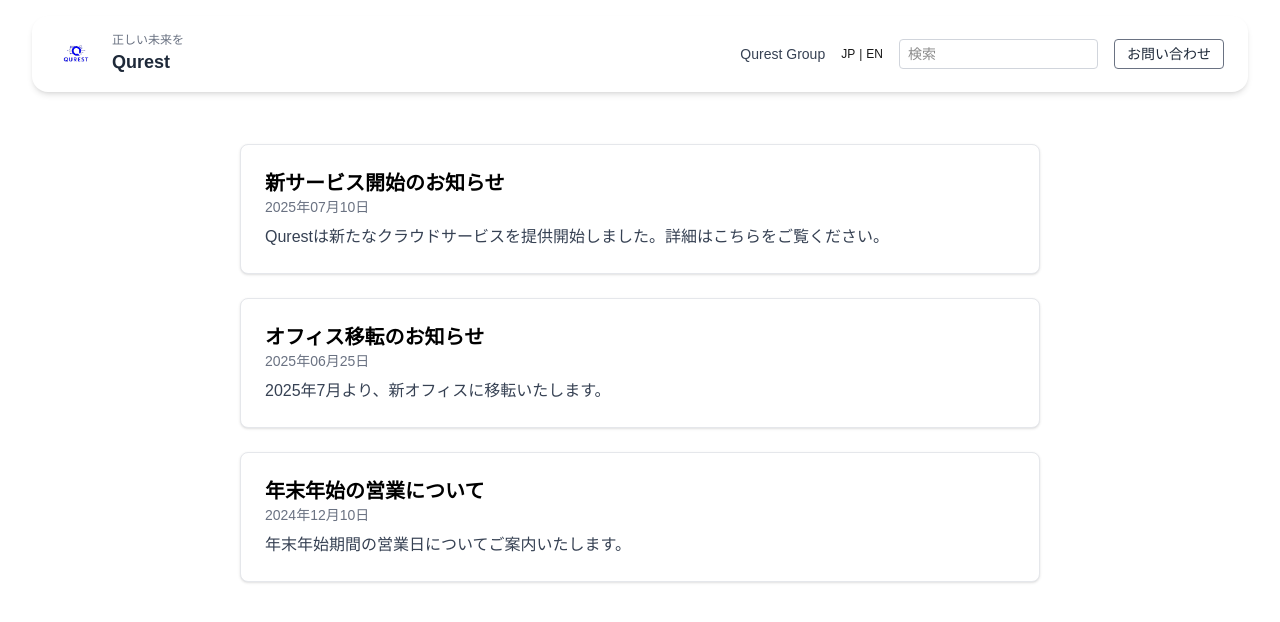
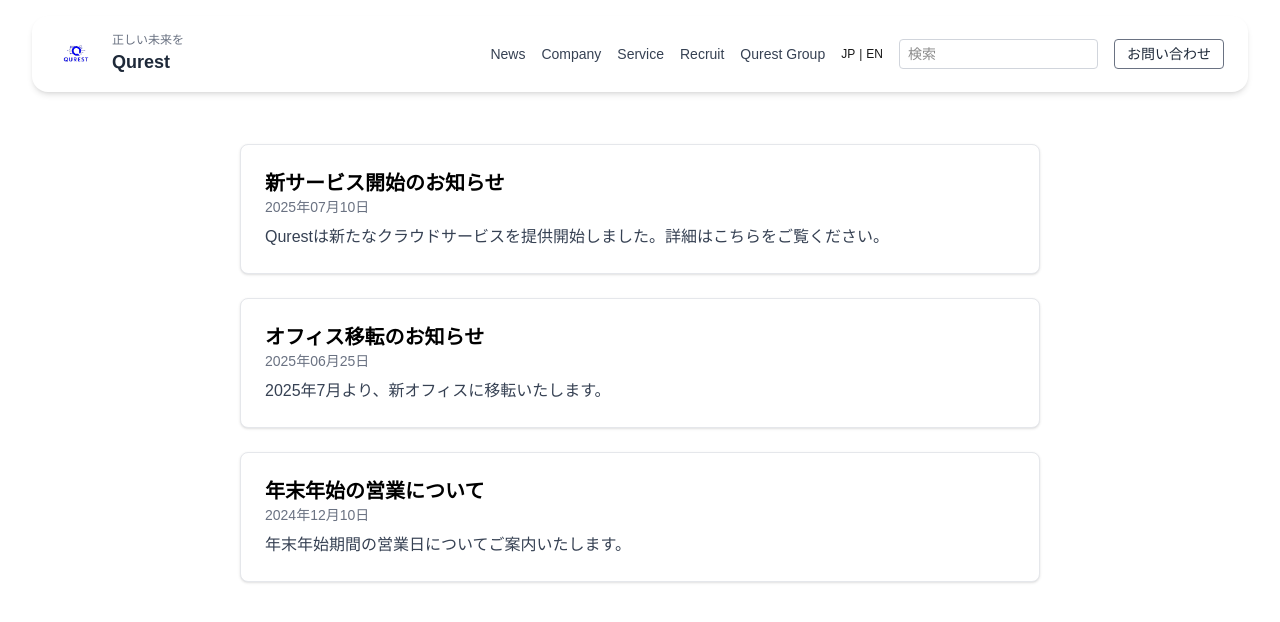
Before and after one commit to yota4071/qurest_HP, a Next.js app: page /news in a window 1280 px wide. Shown: the top 622 px of the page. Built offline with nearby package versions, Linux system fonts and the light colour scheme.

Commit message:
ナビゲーションリンクの変更

```diff
--- a/src/app/news/page.tsx
+++ b/src/app/news/page.tsx
@@ -1,6 +1,9 @@
-//お知らせなど'use client';
+
+'use client';
 
 import { motion } from 'framer-motion';
+
+const MotionH1 = motion('h1');
 
 const dummyNews = [
   {
@@ -26,14 +29,14 @@ const dummyNews = [
 export default function NewsPage() {
   return (
     <section className="bg-white max-w-4xl mx-auto py-16 px-6 sm:px-12 text-black">
-      <motion.h1
+      <MotionH1
         className="text-3xl sm:text-4xl font-bold mb-10 text-center"
         initial={{ opacity: 0, y: 20 }}
         animate={{ opacity: 1, y: 0 }}
         transition={{ duration: 0.5 }}
       >
         お知らせ一覧
-      </motion.h1>
+      </MotionH1>
 
       <div className="space-y-6">
         {dummyNews.map((news) => (
--- a/src/components/Header.tsx
+++ b/src/components/Header.tsx
@@ -17,26 +17,31 @@ export default function Header() {
           </div>
         </Link>
 
-        {/* 右メニュー */}
-        <div className="flex flex-wrap gap-4 mt-4 sm:mt-0 sm:ml-auto items-center text-sm">
+        {/* 右メニュー全体 */}
+        <div className="flex flex-col sm:flex-row sm:items-center gap-4 mt-4 sm:mt-0 sm:ml-auto text-sm">
+
+          {/* ナビゲーションリンク */}
+          <nav className="flex gap-4">
+            <Link href="/news" className="text-gray-700 hover:underline">News</Link>
+            <Link href="/about" className="text-gray-700 hover:underline">Company</Link>
+            <Link href="/service" className="text-gray-700 hover:underline">Service</Link>
+            <Link href="/recruit" className="text-gray-700 hover:underline">Recruit</Link>
+          </nav>
+
+          {/* 言語選択・検索・問い合わせ */}
           <span className="text-gray-700 whitespace-nowrap">Qurest Group</span>
           <div className="flex items-center gap-1 text-xs">
-            <span>JP</span>
-            <span>|</span>
-            <span>EN</span>
+            <span>JP</span><span>|</span><span>EN</span>
           </div>
-
           <input
             type="text"
             placeholder="検索"
             className="border border-gray-300 rounded px-2 py-1 text-sm"
           />
-
           <button className="border border-gray-500 text-gray-800 rounded px-3 py-1 hover:bg-gray-100 transition text-sm">
             お問い合わせ
           </button>
         </div>
-
       </div>
     </header>
   );
```
